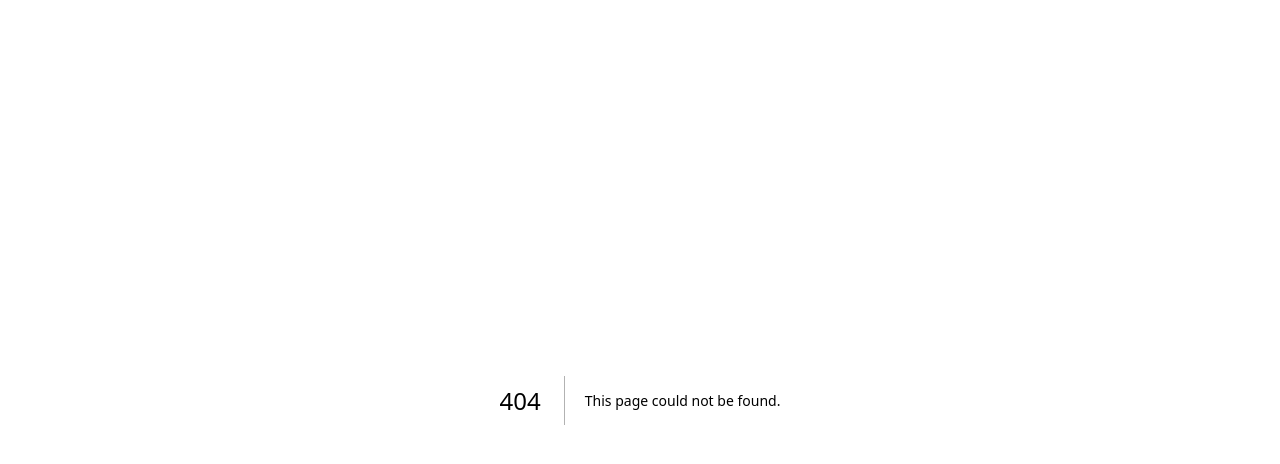
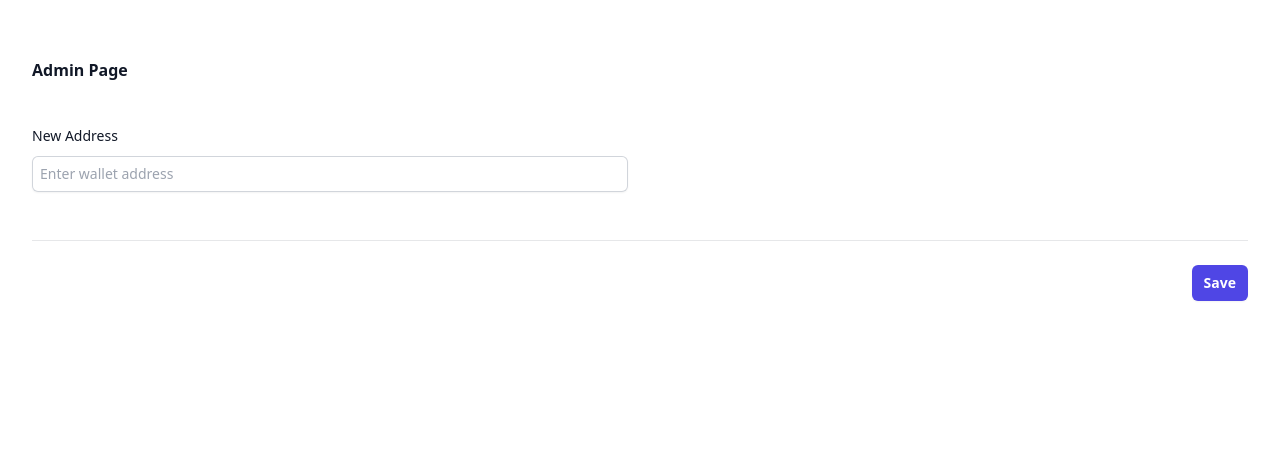
Before and after one commit to gonzalovelasco/wallet-dashboard, a Next.js app in the folder apps/web/: page /admin in a window 1280 px wide. Before the commit this address had no page. Shown: the top 464 px of the page. Built offline with nearby package versions, Linux system fonts and the light colour scheme.

Commit message:
create admin page

```diff
--- /dev/null
+++ b/apps/web/pages/admin.tsx
@@ -0,0 +1,37 @@
+import React, { useState } from "react";
+import { useRouter } from "next/router";
+import AddAddressForm from "../src/components/admin/add-address-form";
+import { useAddWalletAddressMutation } from "../src/store/services/api";
+
+export default function AdminPage(): JSX.Element {
+  const [addWalletAddress] = useAddWalletAddressMutation();
+  const [errorMessage, setErrorMessage] = useState<string | null>(null);
+  const router = useRouter();
+
+  const onsubmit = async (address: string): Promise<void> => {
+    try {
+      await addWalletAddress({ address }).unwrap();
+      router.back();
+    } catch (error) {
+      const errorMessageS =
+        (error as { data?: { message?: string } }).data?.message ||
+        "Error adding wallet address";
+
+      setErrorMessage(errorMessageS);
+    }
+  };
+
+  return (
+    <div className="relative isolate px-6 pt-14 lg:px-8">
+      <h1 className="text-base font-semibold leading-7 text-gray-900">
+        Admin Page
+      </h1>
+      <AddAddressForm
+        onSubmit={(address) => {
+          void onsubmit(address);
+        }}
+      />
+      {errorMessage ? <p style={{ color: "red" }}>{errorMessage}</p> : null}
+    </div>
+  );
+}
```
